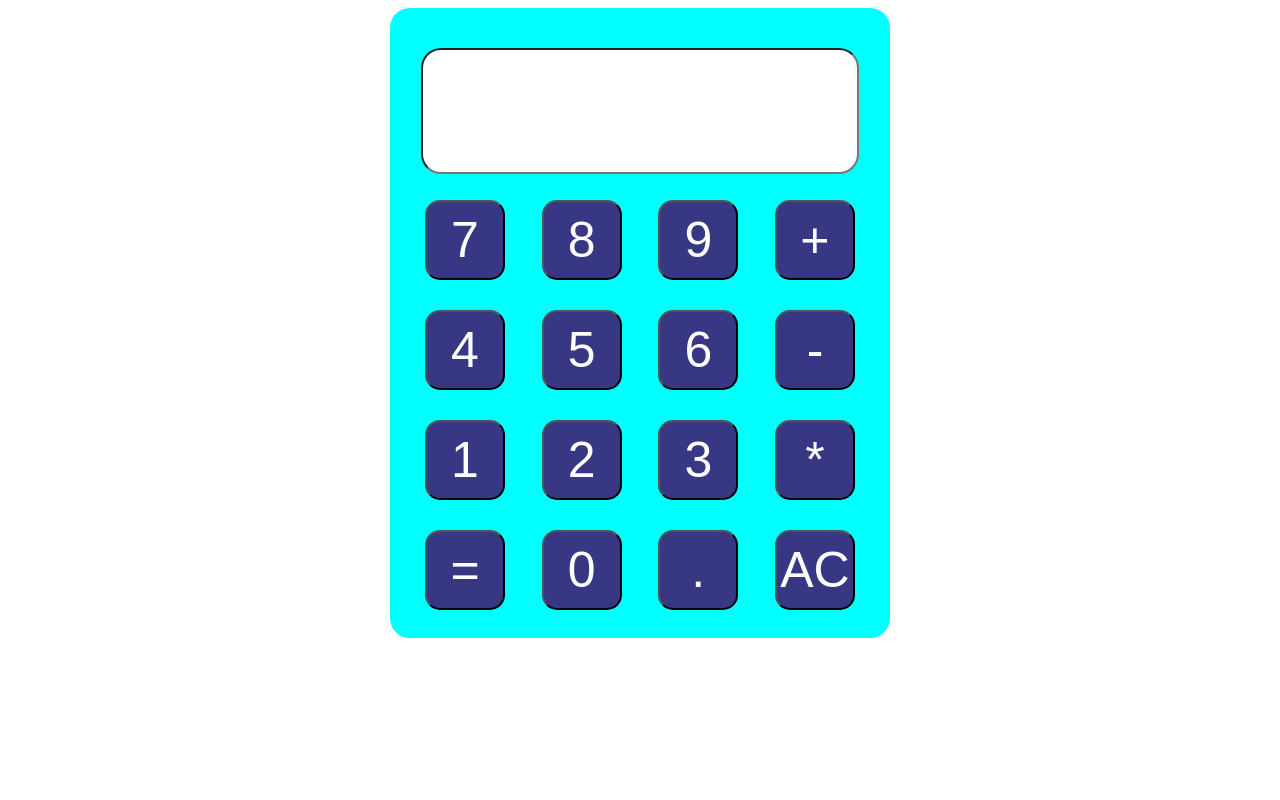
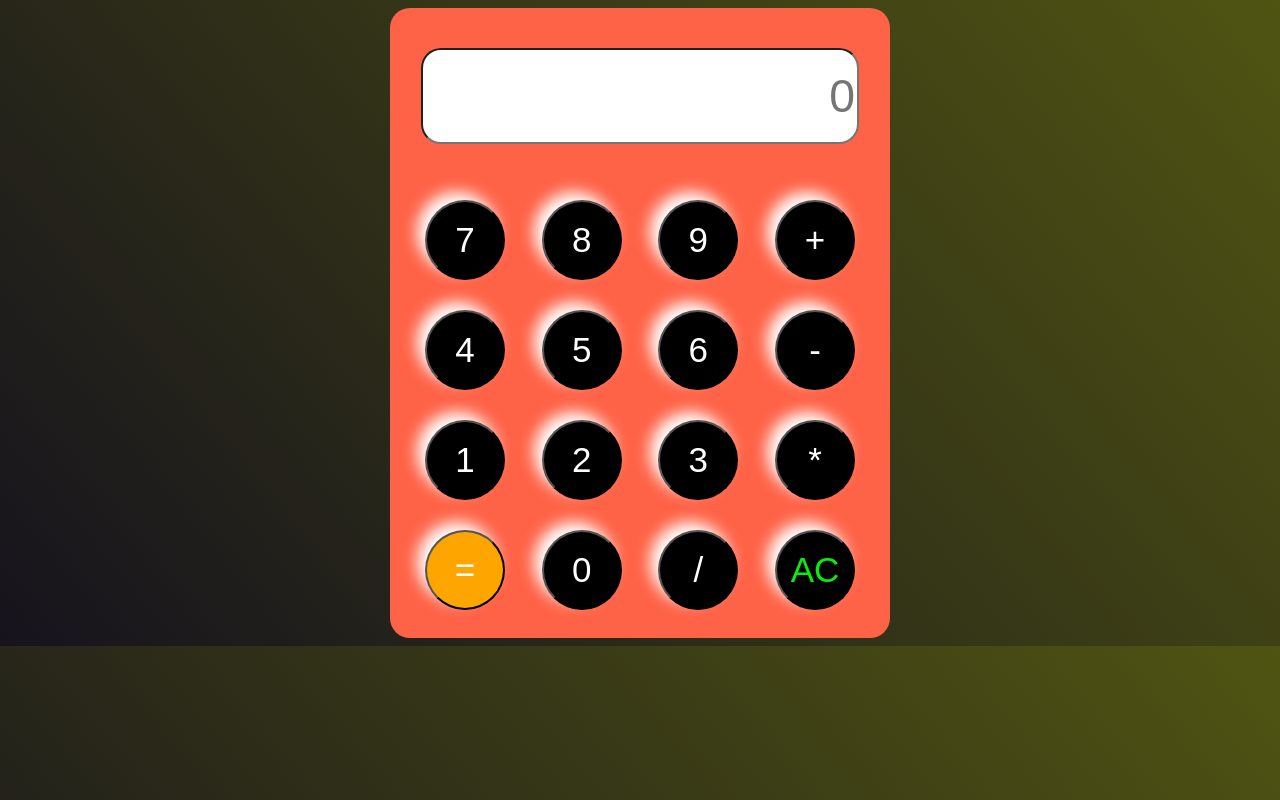
Before and after one commit to AbdullahSiddiqe01/calc, a plain HTML site: page index.html in a window 1280 px wide. Drawn offline with Linux system fonts and the light colour scheme.

Commit message:
add style

```diff
--- a/Style.css
+++ b/Style.css
@@ -1,23 +1,28 @@
 body{
     display: flex;
     justify-content: center;
+    background: linear-gradient(50deg , rgb(22, 19, 29), rgb(80, 84, 18));
 }
 .main{
     height: 630px;
     width: 500px;
-    background-color: aqua;
+    background-color: tomato;
     border-radius: 20px;
     display: flex;
     justify-content: center;
 }
 #result{
-    height: 120px;
+    height: 90px;
     width: 430px;
     background-color: white;
     margin-top: 40px;
     border-radius: 20px;
     color: black;
-    font-size: 2.5rem;
+    font-size: 2.9rem;
+    text-align: right;
+}
+.isequal{
+    background-color: orange;
 }
 button{
     cursor:pointer;
@@ -25,13 +30,14 @@ button{
 .property{
     height: 80px;
     width: 80px;
-    background-color: rgb(55, 55, 132);
+    background-color: black;
     color: white;
-    font-size: 50px;
+    font-size: 35px;
     display: flex;
     align-items: center;
     justify-content: center;
-    border-radius: 15px;
+    border-radius: 50%;
+    box-shadow: -8px -8px 15px rgba(255, 255, 255, 2);
 }
 .line-one{
     display: flex;
@@ -66,9 +72,6 @@ button{
     width: 430px;
 }
 @media(max-width:500px){
-    body{
-        background-color: gold;
-    }
     .main{
         height: 520px;
         width: 370px;
@@ -76,7 +79,7 @@ button{
     .property{
         height: 60px;
         width: 60px;
-        border-radius: 10px;
+        border-radius: 50%;
         font-size: 40px;
     }
     .line-one{
@@ -99,7 +102,7 @@ button{
         position: absolute;
         top: 440px;
     }
-    .result{
+    #result{
         width: 320px;
     }
 }
--- a/index.html
+++ b/index.html
@@ -9,7 +9,7 @@
 </head>
 <body>
     <div class="main">
-        <input id="result" readonly></input>
+        <input id="result" placeholder="0" readonly></input>
         <div class="line-one">
         <button class="seven property" value="7">7</button>
         <button class="eight property" value="8">8</button>
@@ -29,10 +29,10 @@
             <button class="plus property" value="*">*</button>
         </div>
         <div class="line-four">
-            <button class="seven property" value="=">=</button>
+            <button class="isequal property" value="=" style="background-color: orange;">=</button>
             <button class="eight property" value="0">0</button>
-            <button class="nine property" value=".">.</button>
-            <button class="plus property" value="">AC</button>
+            <button class="nine property" value="/">/</button>
+            <button class="plus property" value="" style="color: rgb(10, 236, 10);">AC</button>
         </div>
     </div>
 <script src="./app.js"></script>
```
